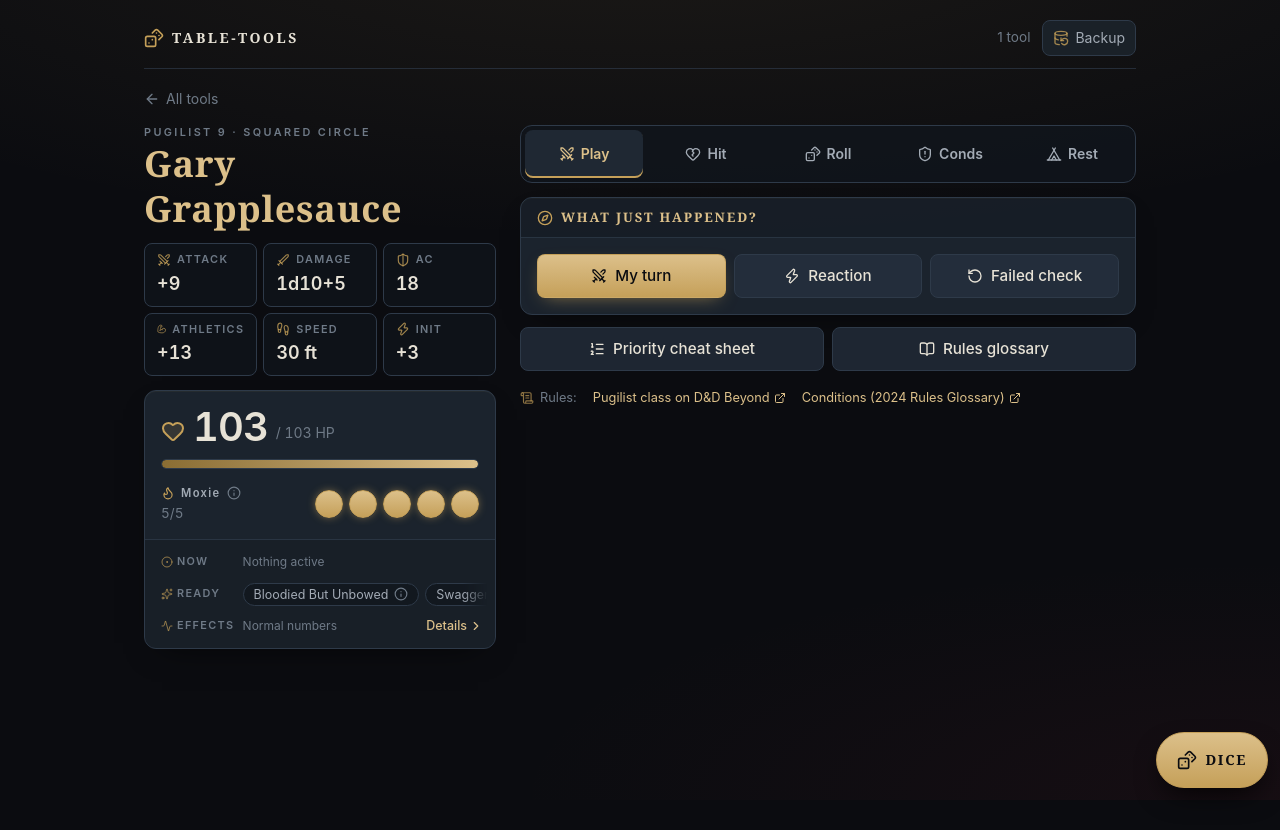
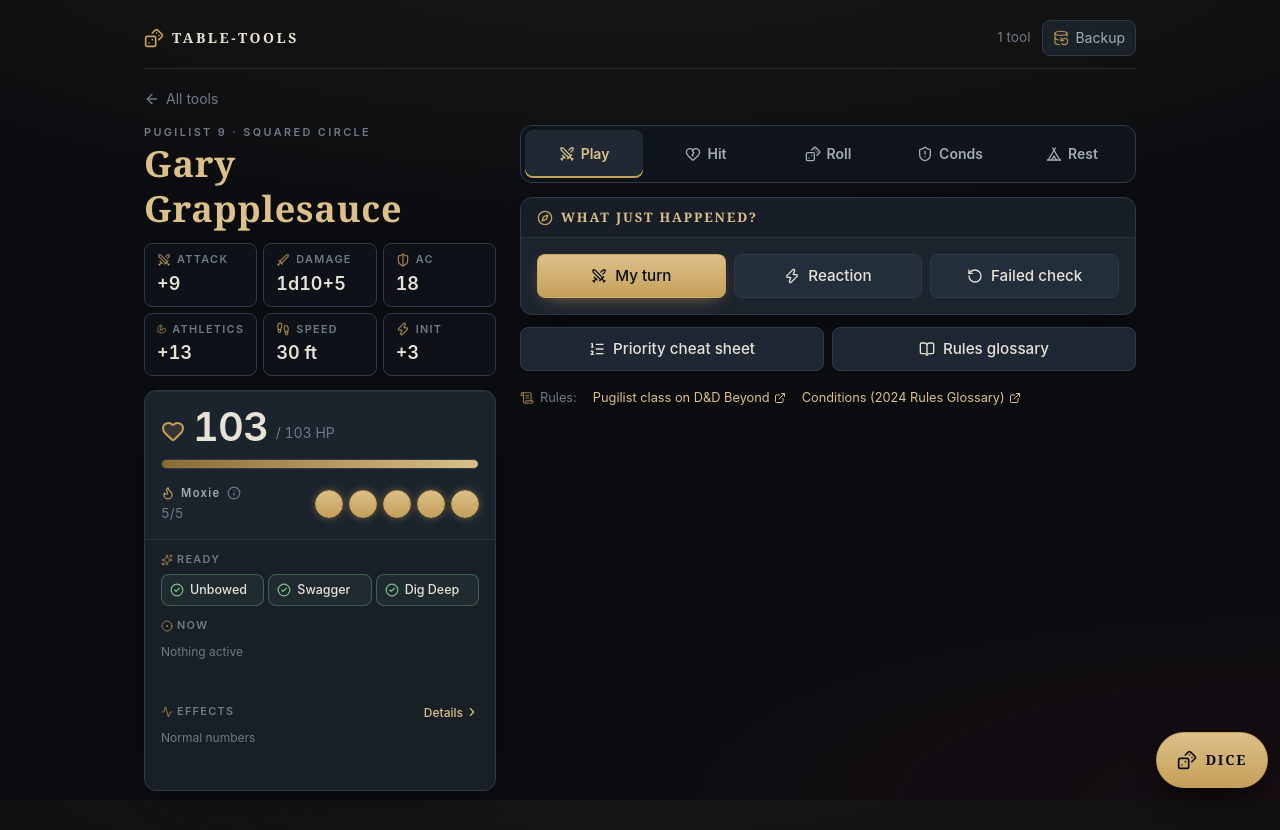
Before and after one commit to jvanderen1/table-tools, a React (Vite) app: page /#/tools/gary-grapplesauce-combat in a window 1280 px wide. Shown: the top 830 px of the page. Before the commit the page ends 800 px from the top, so only its background shows below. Built offline with nearby package versions, Linux system fonts and the light colour scheme.

Commit message:
Status card: replace sideways strips with fixed Ready tiles and slot grids for Now/Effects

```diff
--- a/src/tools/gary-grapplesauce-combat/Tip.tsx
+++ b/src/tools/gary-grapplesauce-combat/Tip.tsx
@@ -16,9 +16,15 @@ const GAP = 6;
 export function Tip({
   id,
   children,
+  fill = false,
+  icon = true,
 }: {
   id: keyof typeof GLOSSARY;
   children: ReactNode;
+  /** Stretch to the parent's width and truncate the label (grid cells). */
+  fill?: boolean;
+  /** Show the ⓘ marker; drop it where the whole tile is obviously tappable. */
+  icon?: boolean;
 }) {
   const [open, setOpen] = useState(false);
   const [pos, setPos] = useState<{ top: number; left: number } | null>(null);
@@ -75,7 +81,10 @@ export function Tip({
       <button
         ref={triggerRef}
         type="button"
-        className="group/tip inline-flex cursor-help items-center gap-1.5 rounded border-0 bg-transparent p-0 text-left text-[inherit]"
+        className={cx(
+          "group/tip inline-flex cursor-help items-center gap-1.5 rounded border-0 bg-transparent p-0 text-left text-[inherit]",
+          fill && "h-full w-full min-w-0 justify-between",
+        )}
         aria-expanded={open}
         aria-label={`${entry.label} — show rules`}
         onClick={(e) => {
@@ -84,7 +93,8 @@ export function Tip({
           setOpen((v) => !v);
         }}
       >
-        <span>{children}</span>
+        <span className={cx(fill && "min-w-0 truncate")}>{children}</span>
+        {icon ? (
           <Info
             className={cx(
               "size-3.5 shrink-0 transition-colors",
@@ -92,6 +102,7 @@ export function Tip({
             )}
             aria-hidden
           />
+        ) : null}
       </button>
       {open && pos
         ? createPortal(
--- a/src/tools/gary-grapplesauce-combat/Tool.tsx
+++ b/src/tools/gary-grapplesauce-combat/Tool.tsx
@@ -1116,110 +1116,6 @@ function PlanTips({ plan }: { plan: Plan }) {
   );
 }
 
-function StatusPills({ sheet }: { sheet: Sheet }) {
-  const active: ReactNode[] = [];
-  if (isBloodied(sheet.hp)) {
-    active.push(
-      <Pill key="bloodied" active>
-        <Tip id="bloodied">Bloodied</Tip>
-      </Pill>,
-    );
-  }
-  if (sheet.digDeepActive) {
-    active.push(
-      <Pill key="dig-active" active>
-        <Tip id="dig-deep">Dig Deep on</Tip>
-      </Pill>,
-    );
-  }
-  if ((sheet.exhaustion ?? 0) > 0) {
-    active.push(
-      <Pill key="exhaustion" active>
-        <Tip id="exhaustion">Exhaustion {sheet.exhaustion}</Tip>
-      </Pill>,
-    );
-  }
-  for (const c of activeConditions(sheet)) {
-    active.push(
-      <Pill key={c.id} active>
-        <Tip id={`cond-${c.id}`}>{c.label}</Tip>
-      </Pill>,
-    );
-  }
-
-  const ready: ReactNode[] = [];
-  if (sheet.bloodiedUnbowed) {
-    ready.push(
-      <Pill key="bbu">
-        <Tip id="bloodied-but-unbowed">Bloodied But Unbowed</Tip>
-      </Pill>,
-    );
-  }
-  if (sheet.swagger) {
-    ready.push(
-      <Pill key="swagger">
-        <Tip id="swagger-streak">Swagger Streak</Tip>
-      </Pill>,
-    );
-  }
-  if (sheet.digDeep && !sheet.digDeepActive) {
-    ready.push(
-      <Pill key="dig">
-        <Tip id="dig-deep">Dig Deep</Tip>
-      </Pill>,
-    );
-  }
-
-  return (
-    <>
-      <ScrollStrip>
-        <StripLabel icon={CircleDot}>Now</StripLabel>
-        {active.length > 0 ? (
-          active
-        ) : (
-          <span key="none" className="text-xs text-faint">
-            Nothing active
-          </span>
-        )}
-      </ScrollStrip>
-      <ScrollStrip>
-        <StripLabel icon={Sparkles}>Ready</StripLabel>
-        {ready.length > 0 ? (
-          ready
-        ) : (
-          <span key="none" className="text-xs text-faint">
-            All used
-          </span>
-        )}
-      </ScrollStrip>
-    </>
-  );
-}
-
-/** One fixed-height line that scrolls sideways, so status changes never shift the page. */
-function ScrollStrip({ children }: { children: ReactNode }) {
-  return (
-    <div className="flex h-7 flex-nowrap items-center gap-1.5 overflow-x-auto overflow-y-hidden pr-6 [mask-image:linear-gradient(to_right,black_calc(100%-24px),transparent)] [scrollbar-width:none] [&::-webkit-scrollbar]:hidden [&>*]:shrink-0 [&>*]:animate-pop-in">
-      {children}
-    </div>
-  );
-}
-
-function StripLabel({
-  icon: Icon,
-  children,
-}: {
-  icon: LucideIcon;
-  children: ReactNode;
-}) {
-  return (
-    <span className="mr-0.5 inline-flex w-[4.6rem] items-center gap-1 text-[0.68rem] font-semibold uppercase tracking-[0.12em] text-faint">
-      <Icon className="size-3 text-gold/70" aria-hidden />
-      {children}
-    </span>
-  );
-}
-
 const TONE_CHIP = {
   bad: "border-crimson/40 bg-crimson/15 text-crimson-soft",
   good: "border-verdant/30 bg-verdant/10 text-verdant",
@@ -1266,7 +1162,7 @@ function effectChips(e: ConditionEffects): EffectChip[] {
       text:
         e.againstFar.roll === "advantage"
           ? "Foes have Adv"
-          : "Foes within 5 ft have Adv",
+          : "Foes in 5 ft have Adv",
       tone: "bad",
     });
   } else if (
@@ -1281,40 +1177,242 @@ function effectChips(e: ConditionEffects): EffectChip[] {
   return chips;
 }
 
-function StatusEffects({
+type ReadyState = "ready" | "used" | "on";
+
+const READY_TILE: Record<ReadyState, string> = {
+  ready: "border-verdant/35 bg-verdant/[0.08] text-ink",
+  on: "border-gold/70 bg-gold/15 text-gold-soft",
+  used: "border-line bg-well/50 text-faint",
+};
+
+const READY_WORD: Record<ReadyState, string> = {
+  ready: "ready",
+  on: "on now",
+  used: "used",
+};
+
+function ReadyTile({
+  state,
+  tip,
+  children,
+}: {
+  state: ReadyState;
+  tip: keyof typeof GLOSSARY;
+  children: ReactNode;
+}) {
+  const Icon = state === "used" ? Circle : state === "on" ? ShieldCheck : CircleCheck;
+  return (
+    <div
+      className={cx(
+        "flex h-8 min-w-0 items-center gap-1.5 rounded-lg border px-2 text-[0.78rem] font-medium transition-colors",
+        READY_TILE[state],
+      )}
+    >
+      <Icon
+        className={cx(
+          "size-3.5 shrink-0",
+          state === "ready" && "text-verdant",
+          state === "on" && "text-gold",
+        )}
+        aria-hidden
+      />
+      <span className={cx("min-w-0 flex-1", state === "used" && "line-through decoration-faint/60")}>
+        <Tip id={tip} fill icon={false}>
+          {children}
+          <span className="sr-only"> ({READY_WORD[state]})</span>
+        </Tip>
+      </span>
+    </div>
+  );
+}
+
+const STATUS_LABEL =
+  "inline-flex items-center gap-1 text-[0.68rem] font-semibold uppercase tracking-[0.12em] text-faint";
+
+/** Equal-width chip slot; fixed height so a grid of them never reflows. */
+const SLOT_CHIP =
+  "flex h-6 min-w-0 animate-pop-in items-center rounded-full border px-2 text-[0.75rem] leading-none";
+
+const NOW_CHIP = {
+  bad: cx(SLOT_CHIP, TONE_CHIP.bad),
+  active: cx(SLOT_CHIP, "border-gold/55 bg-gold/10 text-gold-soft"),
+};
+
+function StatusSection({
+  icon: Icon,
+  label,
+  trailing,
+  children,
+}: {
+  icon: LucideIcon;
+  label: string;
+  trailing?: ReactNode;
+  children: ReactNode;
+}) {
+  return (
+    <section className="flex flex-col gap-1" aria-label={label}>
+      <div className="flex h-5 items-center justify-between gap-2">
+        <span className={STATUS_LABEL}>
+          <Icon className="size-3 text-gold/70" aria-hidden />
+          {label}
+        </span>
+        {trailing}
+      </div>
+      {children}
+    </section>
+  );
+}
+
+/**
+ * Two fixed rows of equal slots. New chips fill empty slots instead of
+ * pushing content down; past the last slot, a "+N more" chip opens details.
+ */
+function SlotGrid({
+  items,
+  columns,
+  empty,
+  onMore,
+}: {
+  items: ReactNode[];
+  columns: 2 | 3;
+  empty: string;
+  onMore: () => void;
+}) {
+  const slots = columns * 2;
+  const overflow = items.length > slots;
+  const shown = overflow ? items.slice(0, slots - 1) : items;
+  return (
+    <div
+      className={cx(
+        "grid h-[3.25rem] content-start gap-1",
+        columns === 3 ? "grid-cols-3" : "grid-cols-2",
+      )}
+    >
+      {items.length === 0 ? (
+        <span className="col-span-full flex h-6 items-center text-xs text-faint">
+          {empty}
+        </span>
+      ) : null}
+      {shown}
+      {overflow ? (
+        <button
+          type="button"
+          className={cx(
+            SLOT_CHIP,
+            "cursor-pointer justify-center border-gold/40 bg-gold/10 font-semibold text-gold-soft hover:bg-gold/20",
+          )}
+          onClick={onMore}
+        >
+          +{items.length - shown.length} more
+        </button>
+      ) : null}
+    </div>
+  );
+}
+
+function StatusPanels({
   sheet,
   onDetails,
 }: {
   sheet: Sheet;
   onDetails: () => void;
 }) {
-  const chips = effectChips(effectsFor(sheet));
+  const now: ReactNode[] = [];
+  if (isBloodied(sheet.hp)) {
+    now.push(
+      <span key="bloodied" className={NOW_CHIP.bad}>
+        <Tip id="bloodied" fill>
+          Bloodied
+        </Tip>
+      </span>,
+    );
+  }
+  if ((sheet.exhaustion ?? 0) > 0) {
+    now.push(
+      <span key="exhaustion" className={NOW_CHIP.bad}>
+        <Tip id="exhaustion" fill>
+          Exhaustion {sheet.exhaustion}
+        </Tip>
+      </span>,
+    );
+  }
+  for (const c of activeConditions(sheet)) {
+    now.push(
+      <span key={c.id} className={NOW_CHIP.active}>
+        <Tip id={`cond-${c.id}`} fill>
+          {c.label}
+        </Tip>
+      </span>,
+    );
+  }
+
+  const effects = effectChips(effectsFor(sheet)).map((c) => (
+    <span
+      key={c.text}
+      className={cx(SLOT_CHIP, TONE_CHIP[c.tone])}
+      title={c.text}
+    >
+      <span className="min-w-0 truncate">{c.text}</span>
+    </span>
+  ));
+
+  const digDeep: ReadyState = sheet.digDeepActive
+    ? "on"
+    : sheet.digDeep
+      ? "ready"
+      : "used";
+
   return (
-    <div className="flex items-center gap-1">
-      <div className="min-w-0 flex-1">
-        <ScrollStrip>
-          <StripLabel icon={Activity}>Effects</StripLabel>
-          {chips.length === 0 ? (
-            <span key="none" className="text-xs text-faint">
-              Normal numbers
-            </span>
-          ) : null}
-          {chips.map((c) => (
-            <span key={c.text} className={cx(CHIP, TONE_CHIP[c.tone])}>
-              {c.text}
-            </span>
-          ))}
-        </ScrollStrip>
-      </div>
+    <>
+      <StatusSection icon={Sparkles} label="Ready">
+        <div className="grid grid-cols-3 gap-1">
+          <ReadyTile
+            state={sheet.bloodiedUnbowed ? "ready" : "used"}
+            tip="bloodied-but-unbowed"
+          >
+            Unbowed
+          </ReadyTile>
+          <ReadyTile
+            state={sheet.swagger ? "ready" : "used"}
+            tip="swagger-streak"
+          >
+            Swagger
+          </ReadyTile>
+          <ReadyTile state={digDeep} tip="dig-deep">
+            Dig Deep
+          </ReadyTile>
+        </div>
+      </StatusSection>
+      <StatusSection icon={CircleDot} label="Now">
+        <SlotGrid
+          items={now}
+          columns={3}
+          empty="Nothing active"
+          onMore={onDetails}
+        />
+      </StatusSection>
+      <StatusSection
+        icon={Activity}
+        label="Effects"
+        trailing={
           <button
             type="button"
-        className="inline-flex h-7 shrink-0 cursor-pointer items-center gap-0.5 rounded px-1 text-[0.78rem] font-medium text-gold-soft hover:text-gold"
+            className="inline-flex h-5 cursor-pointer items-center gap-0.5 rounded text-[0.75rem] font-medium text-gold-soft hover:text-gold"
             onClick={onDetails}
           >
             Details
             <ChevronRight className="size-3.5" aria-hidden />
           </button>
-    </div>
+        }
+      >
+        <SlotGrid
+          items={effects}
+          columns={2}
+          empty="Normal numbers"
+          onMore={onDetails}
+        />
+      </StatusSection>
+    </>
   );
 }
 
@@ -1629,9 +1727,8 @@ function StatusBar({
           </Row>
         </div>
       </div>
-      <div className="flex flex-col gap-1 border-t border-line/80 bg-well/30 py-2 pl-4 pr-2">
-        <StatusPills sheet={sheet} />
-        <StatusEffects sheet={sheet} onDetails={onEffectsDetails} />
+      <div className="flex flex-col gap-2.5 border-t border-line/80 bg-well/30 px-4 pt-2.5 pb-3">
+        <StatusPanels sheet={sheet} onDetails={onEffectsDetails} />
       </div>
     </Card>
   );
```
Also changed, not shown: src/tools/gary-grapplesauce-combat/README.md, 1 other file (tests, documents, lock files or other folders). Lines whose indentation alone changed are shown as unchanged.
